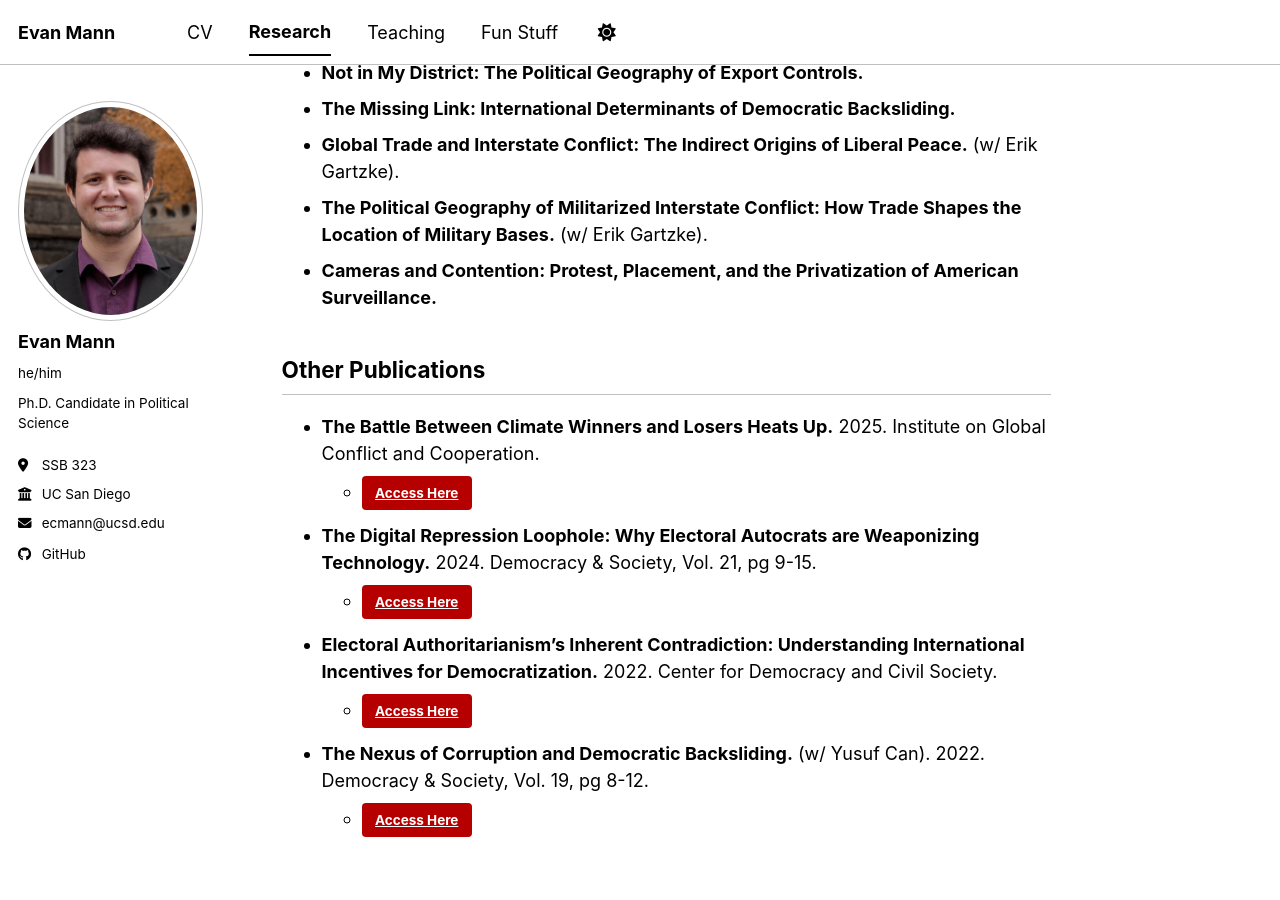
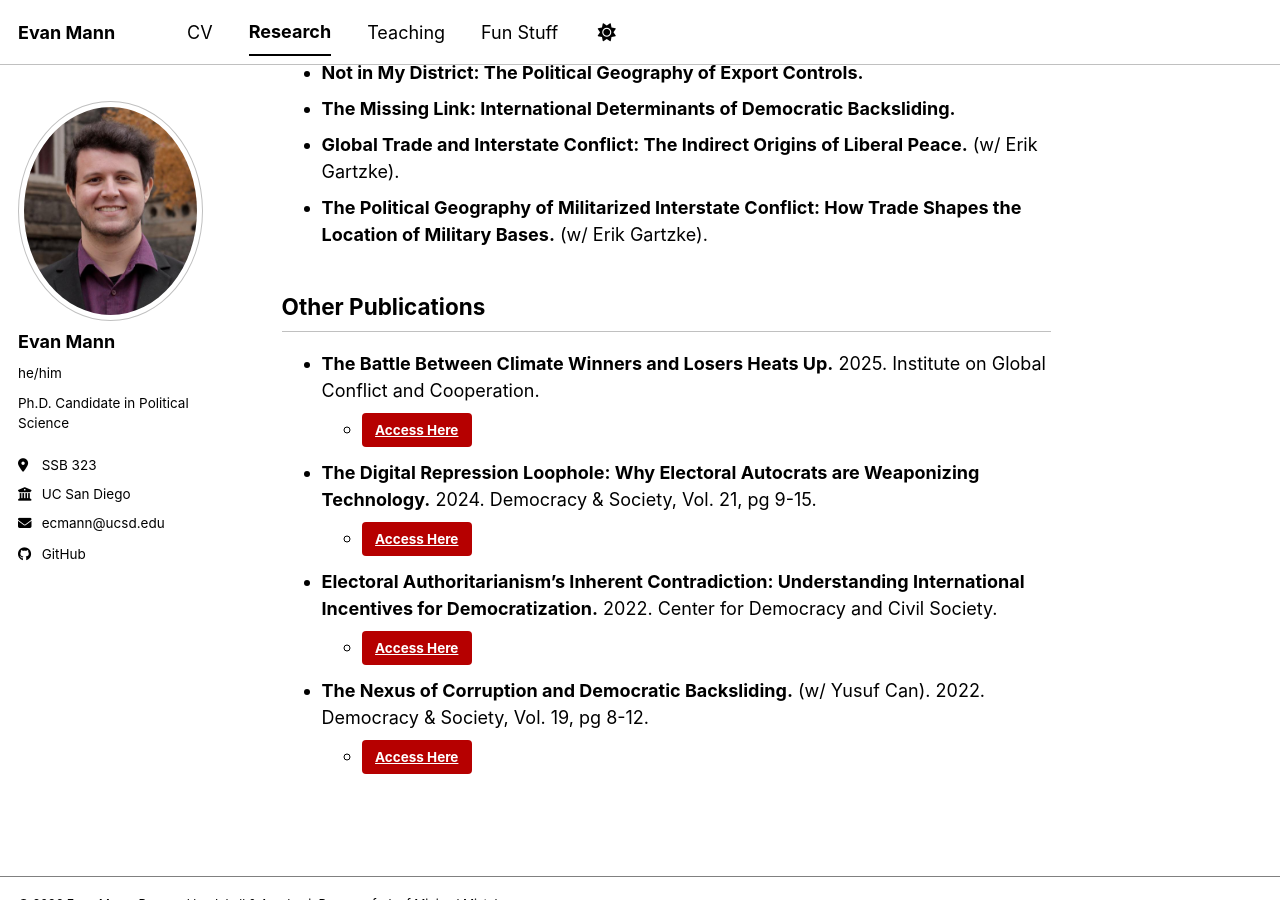
Before and after one commit to ecmannn/ecmannn.github.io, a Jekyll site: the page built from _pages/research.md, in a window 1280 px wide and 900 px high, scrolled down 406 px. Built offline with Jekyll 4.4.1, drawn with Linux system fonts in a browser that asks for light colours; a script bundle is joined from its source files by our own code; library files that are not in the unit come from our copies.

Commit message:
ta award, trimming fat

```diff
--- a/_pages/research.md
+++ b/_pages/research.md
@@ -15,7 +15,6 @@ author_profile: true
 - **The Missing Link: International Determinants of Democratic Backsliding.**
 - **Global Trade and Interstate Conflict: The Indirect Origins of Liberal Peace.** (w/ Erik Gartzke).
 - **The Political Geography of Militarized Interstate Conflict: How Trade Shapes the Location of Military Bases.** (w/ Erik Gartzke).
-- **Cameras and Contention: Protest, Placement, and the Privatization of American Surveillance.**
 
 ## Other Publications
 - **The Battle Between Climate Winners and Losers Heats Up.** 2025. Institute on Global Conflict and Cooperation.
```
Also changed, not shown: _pages/teaching.md (+0 -5 lines), 1 other file.
